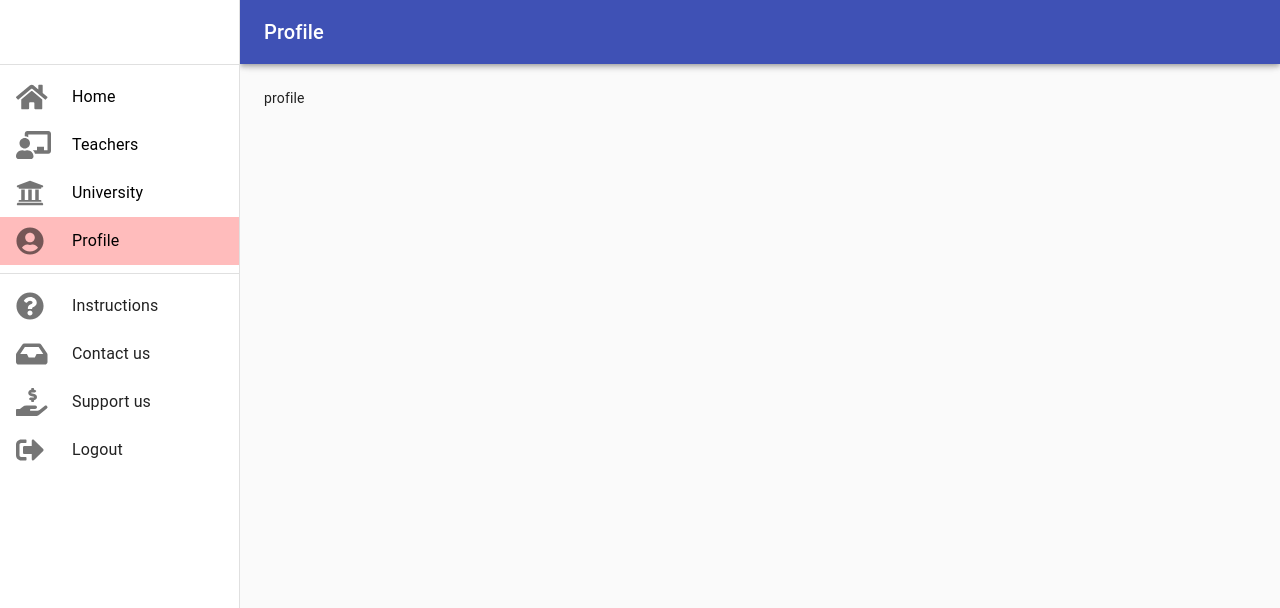
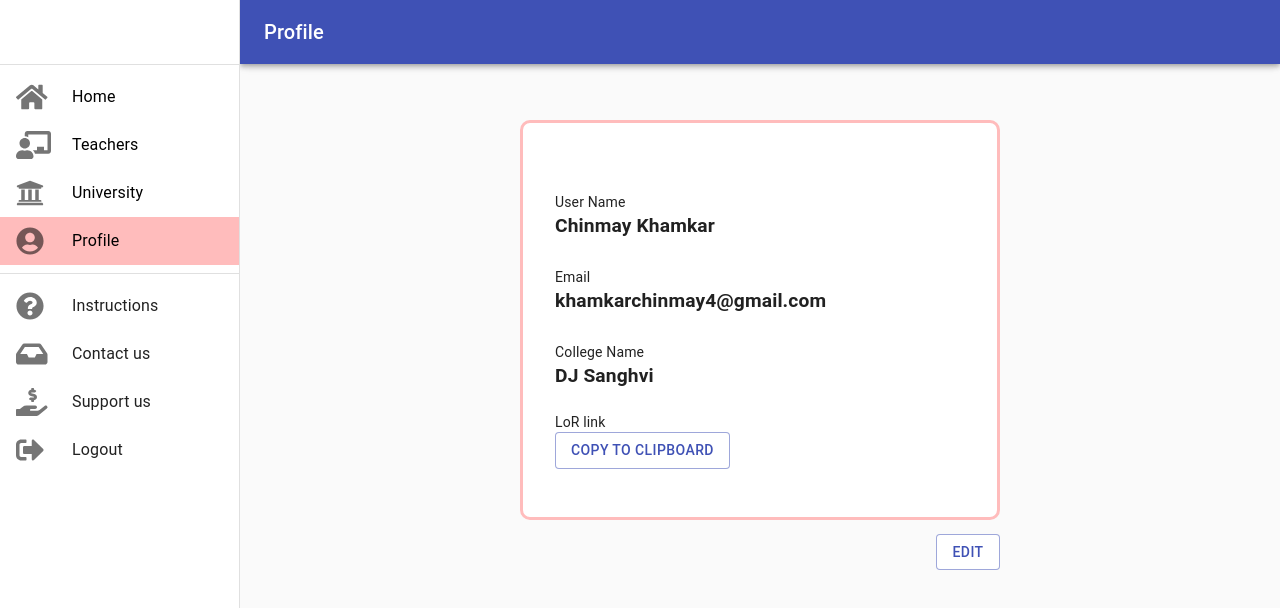
Before and after one commit to chinmaykhamkar/LoR, a React (Create React App) app in the folder client/: page /student/profile in a window 1280 px wide. Shown: the top 608 px of the page. Built offline with nearby package versions, Linux system fonts and the light colour scheme; sample sign-in values are in the browser's storage.

Commit message:
logout added

```diff
--- a/client/src/components/common/resDrawer.js
+++ b/client/src/components/common/resDrawer.js
@@ -63,6 +63,7 @@ const useStyles = makeStyles((theme) => ({
   content: {
     flexGrow: 1,
     padding: theme.spacing(3),
+
   },
   active: {
     backgroundColor: "#FFBCBC",
--- /dev/null
+++ b/client/src/components/student/screens/css/ProfileComp.css
@@ -0,0 +1,76 @@
+.profileMain{
+    display: flex;
+    flex-direction: column;
+    /* background-color: white; */
+    width: 100%;
+    height: 100%;
+    justify-content: center;
+    align-items: center;
+}
+.profileCard{
+    display: flex;
+    flex-direction: row;
+    background-color: white;
+    height: 25rem;
+    width: 30rem;
+    border-radius: 10px;
+    border: solid 3px  #FFBCBC;
+}
+.profileDiv{
+    display: flex;
+    flex-direction: column;
+    /* background-color:#FFBCBC; */
+    justify-content: center;
+    width: 100%;
+    height: 100%;
+    /* color: white; */
+}
+
+.profileTitle{
+    display: flex;
+    flex-direction: column;
+    justify-content: center;
+    padding-left: 2rem;
+    /* background-color: blue; */
+    margin-top: 1rem;
+    width: 100%;
+    height: 15%;
+}
+.proifleKey{
+
+}
+.profileVal{
+    font-weight: bold;
+    font-size: 1.2rem;
+}
+
+
+
+.profileEdit{
+    display: flex;
+    /* background-color: antiquewhite; */
+    margin-top: 0.5rem;
+    width: 30rem;
+    height: 3rem;
+    justify-content: flex-end;
+    align-items: center;
+}
+.editBtn{
+    height: 80%;
+    width: 5rem;
+    background-color: white;
+}
+@media only screen and (max-width: 600px) {
+    .profileMain{
+        width: 100%;
+    }
+    .profileCard{
+        width: 20rem;
+    }
+    .profileEdit{
+
+    }
+    .editBtn{
+
+    }
+  }
--- a/client/src/components/student/screens/js/ProfileComp.js
+++ b/client/src/components/student/screens/js/ProfileComp.js
@@ -1,9 +1,122 @@
-import React from 'react'
+import { React, useState, useEffect } from 'react'
+import Button from '@material-ui/core/Button';
+import TextField from '@material-ui/core/TextField';
+import Dialog from '@material-ui/core/Dialog';
+import DialogActions from '@material-ui/core/DialogActions';
+import DialogContent from '@material-ui/core/DialogContent';
+import DialogContentText from '@material-ui/core/DialogContentText';
+import DialogTitle from '@material-ui/core/DialogTitle';
+import '../css/ProfileComp.css'
+const ProfileComp = () => {
+    const [info, getInfo] = useState([]);
+    const [username, setUsername] = useState("");
+    const [email, setEmail] = useState("");
+    const [university, setUniversity] = useState("");
+    const [lor, setLor] = useState("");
+    const [copied, setCopied] = useState("");
+    const [open, setOpen] = useState(false);
 
-const ProfileComp = () => {
+    const handleClickOpen = () => {
+        setOpen(true);
+    };
+
+    const handleClose = () => {
+        setOpen(false);
+    };
+
+
+
+
     return (
-        <div>
-            profile
+        <div className='profileMain'>
+            <div className='profileCard'>
+                <div className='profileDiv'>
+                    <div className='profileTitle'>
+                        <div className='profileKey'>User Name</div>
+                        <div className='profileVal'>Chinmay Khamkar</div>
+                    </div>
+                    <div className='profileTitle'>
+                        <div className='profileKey'>Email</div>
+                        <div className='profileVal'>khamkarchinmay4@gmail.com</div>
+                    </div>
+                    <div className='profileTitle'>
+                        <div className='profileKey'>College Name</div>
+                        <div className='profileVal'>DJ Sanghvi</div>
+                    </div>
+                    <div className='profileTitle'>
+                        <div className='profileKey'>LoR link</div>
+                        <div className='profileVal'>
+                            <Button style={{ backgroundColor: 'white' }} variant="outlined" color="primary" onClick={() => {
+                                navigator.clipboard.writeText('lor link');
+                                setCopied('Copied');
+                                setTimeout(() => {
+                                    setCopied('');
+                                }, 2000);
+                            }}>copy to clipboard</Button>
+                            {copied}
+                        </div>
+                    </div>
+                </div>
+            </div>
+            <div className='profileEdit'>
+                <div>
+                    <Button style={{backgroundColor:'white'}} variant="outlined" color="primary" onClick={handleClickOpen}>
+                        Edit
+                    </Button>
+                    <Dialog open={open} onClose={handleClose} aria-labelledby="form-dialog-title">
+                        <DialogTitle id="form-dialog-title">Subscribe</DialogTitle>
+                        <DialogContent>
+                            <DialogContentText>
+                                .
+                            </DialogContentText>
+                            <TextField
+                                autoFocus
+                                margin="dense"
+                                id="name"
+                                label="User Name"
+                                type="text"
+                                fullWidth
+                            />
+                            <br />
+                            <TextField
+                                autoFocus
+                                margin="dense"
+                                id="name"
+                                label="Email Address"
+                                type="email"
+                                fullWidth
+                            />
+                            <br />
+                            <TextField
+                                autoFocus
+                                margin="dense"
+                                id="name"
+                                label="University"
+                                type="text"
+                                fullWidth
+                            />
+                            <br />
+                            <TextField
+                                autoFocus
+                                margin="dense"
+                                id="name"
+                                label="Lor Link"
+                                type="text"
+                                fullWidth
+                            />
+                            <br />
+                        </DialogContent>
+                        <DialogActions>
+                            <Button onClick={handleClose} color="primary">
+                                Cancel
+                            </Button>
+                            <Button onClick={handleClose} color="primary">
+                                Subscribe
+                            </Button>
+                        </DialogActions>
+                    </Dialog>
+                </div>
+            </div>
         </div>
     )
 }
```
